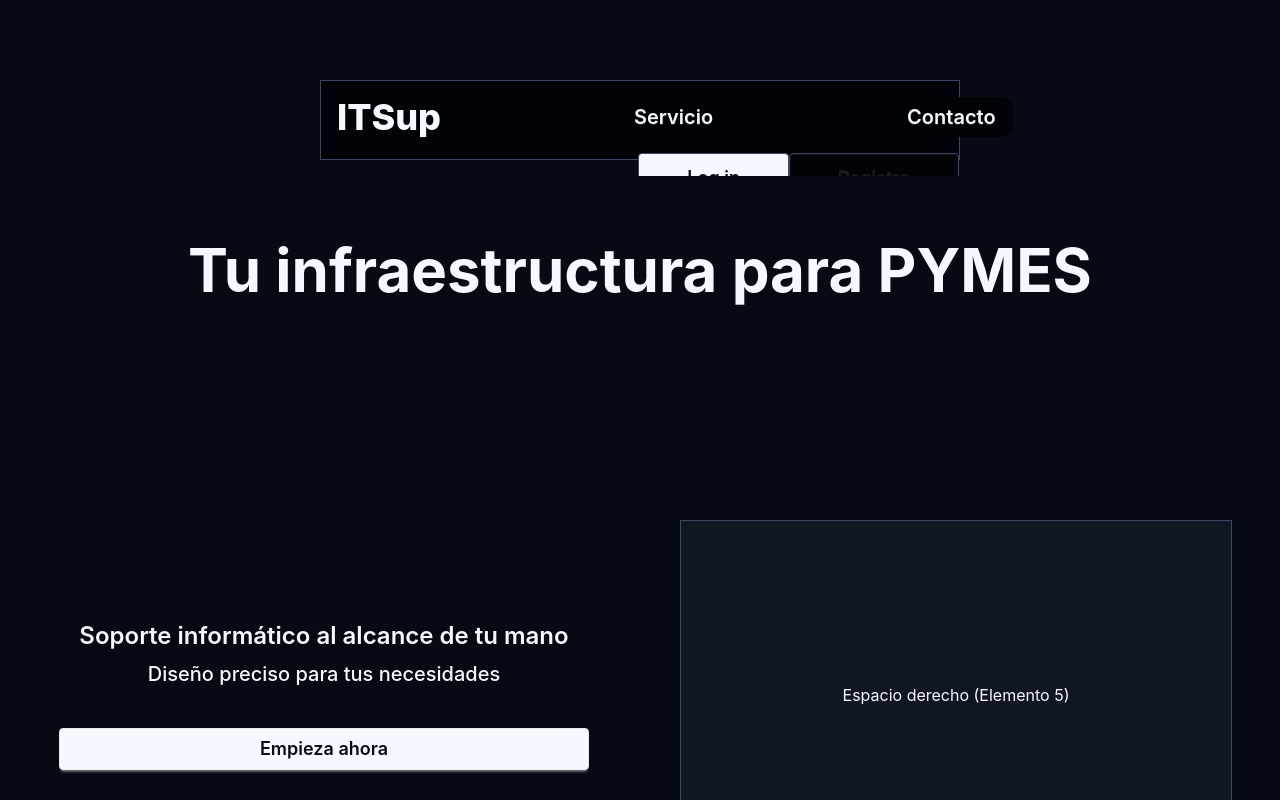
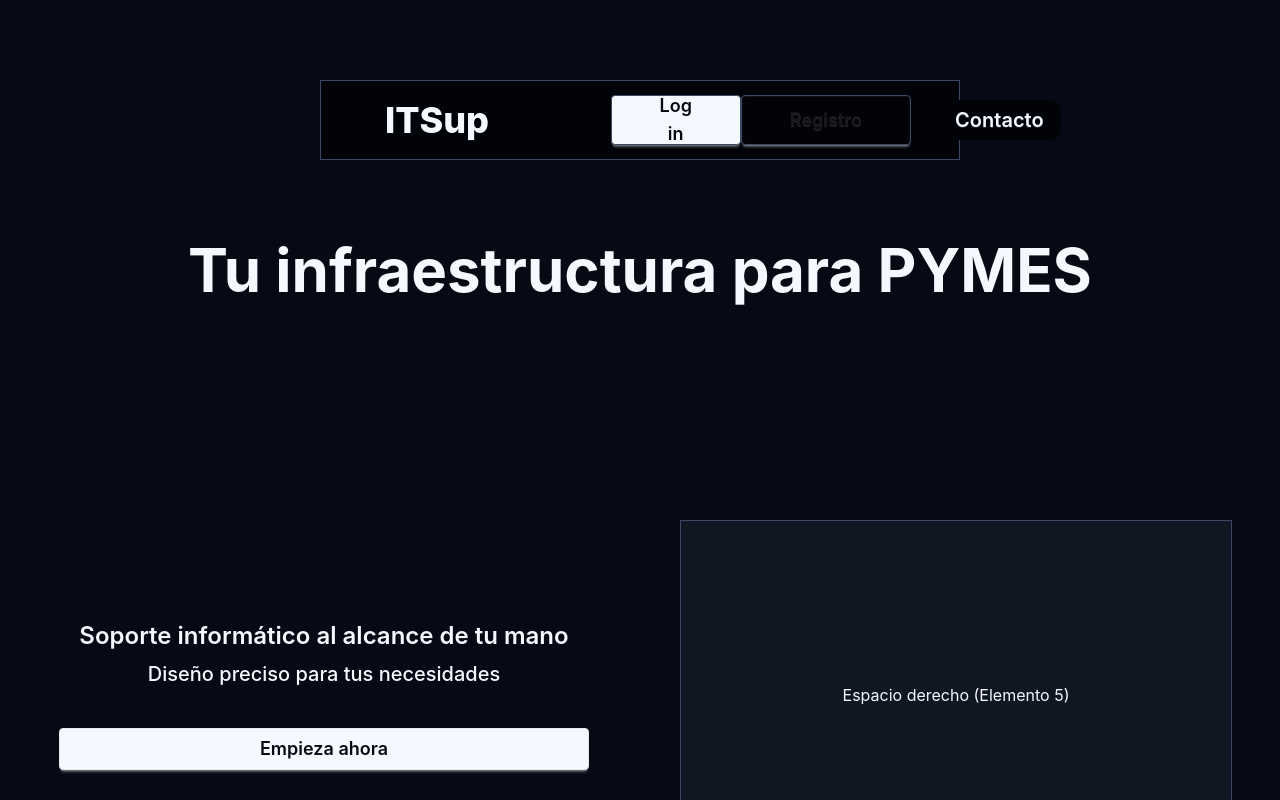
Before and after one commit to CopernicoDev/PYMES_WEB_Frontend_Angular, an Angular app: page /home in a window 1280 px wide. Shown: the top 800 px of the page. Built offline with nearby package versions, Linux system fonts and the light colour scheme.

Commit message:
Corregiendo algunos errores del en la ui de escritorio

```diff
--- a/src/app/components/nav-bar/nav-bar.html
+++ b/src/app/components/nav-bar/nav-bar.html
@@ -1,5 +1,5 @@
 <nav
-    class="bg-bg-dark border border-border md:min-w-[50vw] md:max-w-[50vw] md:min-h-[10vh] md:max-h-[10vh] min-w-[95vw] max-w-[95vw] min-h-[5vh] max-h-[8vh] md:mt-20 mt-20">
+    class="bg-bg-dark border border-border md:min-w-[50vw] md:max-w-[50vw] md:min-h-[10vh] md:max-h-[10vh] min-w-[95vw] max-w-[95vw] min-h-[5vh] max-h-[8vh] md:mt-20 md:px-12 mt-20 md:grid md:grid-cols-2 ">
     <app-nav-bar-routes class="grid justify-self-start"></app-nav-bar-routes>
     <app-nav-bar-buttons class=" grid justify-self-end"></app-nav-bar-buttons>
 </nav>
--- a/src/index.html
+++ b/src/index.html
@@ -1,10 +1,9 @@
 <!doctype html>
 <html lang="en">
-<meta name="viewport" content="width=device-width, initial-scale=1">
-
 
 <head>
   <meta charset="utf-8">
+  <meta name="viewport" content="width=device-width, initial-scale=1">
   <title>ITSup</title>
   <link rel="icon" type="image/x-icon" href="favicon.png">
 </head>
```
